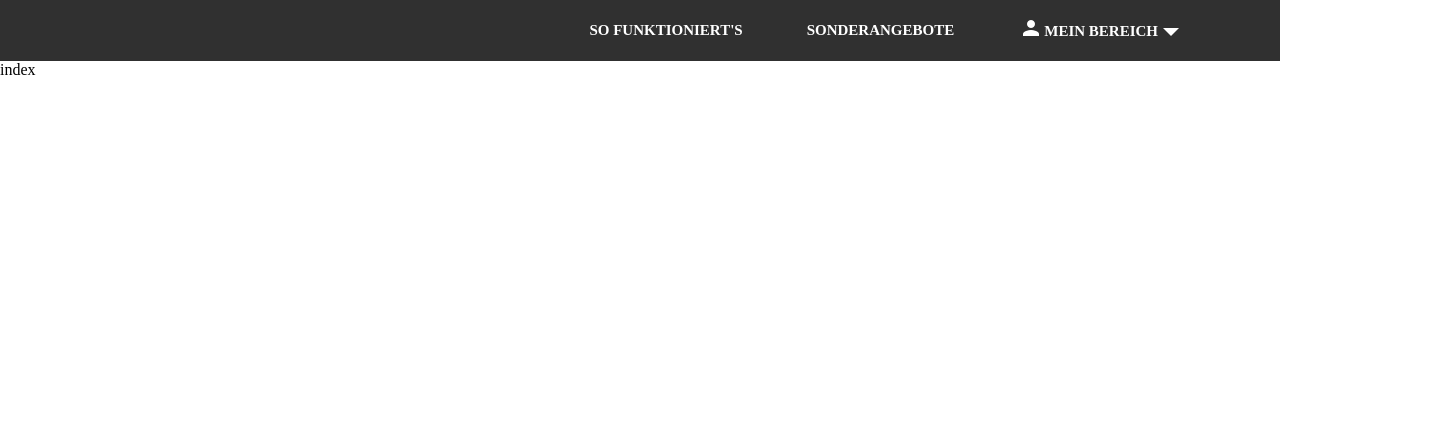
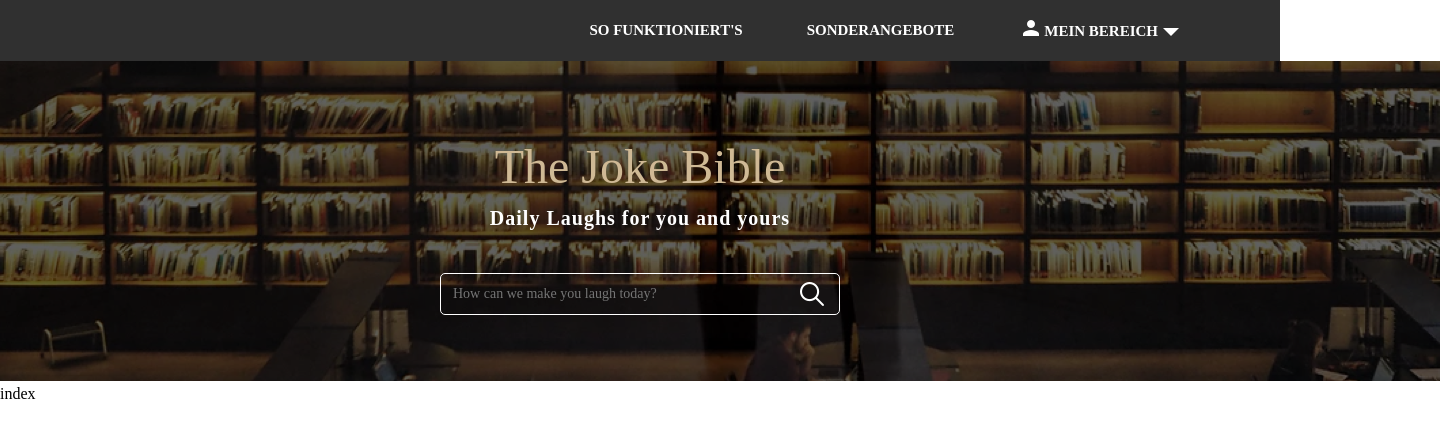
Before and after one commit to pemba1s1/joke-bible, a React (Create React App) app: page / in a window 1280 px wide. Shown: the top 438 px of the page, 1440 px wide, since content can reach past the window. Built offline with nearby package versions, Linux system fonts and the light colour scheme; a web font is replaced by a local one.

Commit message:
search bar and main title

```diff
--- /dev/null
+++ b/src/Components/MainTitle/index.js
@@ -0,0 +1,18 @@
+import React from 'react';
+import Img from '../../assets/assets_Homework_Front-End_01/bitmap.png';
+import { SearchBar } from '../Search';
+
+const MainTitle = () => {
+  return (
+    <div className="relative">
+      <img src={Img}></img>
+      <div className="maintitle">
+        <h1>The Joke Bible</h1>
+        <h2>Daily Laughs for you and yours</h2>
+        <SearchBar />
+      </div>
+    </div>
+  );
+};
+
+export default MainTitle;
--- /dev/null
+++ b/src/Components/Search/index.jsx
@@ -0,0 +1,10 @@
+import React from 'react';
+import Search from '../../assets/assets_Homework_Front-End_01/search-copy.png';
+
+export const SearchBar = () => {
+  return (
+    <div className="searchbar">
+      <input type="text" placeholder="How can we make you laugh today?" name="search" />
+    </div>
+  );
+};
--- a/src/Layout/index.jsx
+++ b/src/Layout/index.jsx
@@ -1,10 +1,12 @@
 import React from 'react';
+import MainTitle from '../Components/MainTitle';
 import Navbar from '../Components/Navbar';
 
 const Layout = ({ children }) => {
   return (
     <div>
       <Navbar />
+      <MainTitle />
       {children}
     </div>
   );
--- a/src/assets/Styles/build/index.css
+++ b/src/assets/Styles/build/index.css
@@ -62,4 +62,45 @@
   .dropdown:hover .dropdown-content {
     display: block; }
 
+.relative {
+  position: relative; }
+
+.maintitle {
+  position: absolute;
+  top: 50%;
+  left: 50%;
+  transform: translate(-50%, -50%);
+  text-align: center; }
+  .maintitle h1 {
+    font-size: 48px;
+    line-height: 1.5;
+    color: #cfb995;
+    font-weight: normal;
+    font-stretch: normal;
+    font-style: normal;
+    letter-spacing: normal; }
+  .maintitle h2 {
+    font-size: 20px;
+    color: #ffffff;
+    line-height: 1.5;
+    letter-spacing: 1px; }
+
+.searchbar {
+  display: flex;
+  margin-top: 40px;
+  width: 400px;
+  border: 1px solid white;
+  border-radius: 5px;
+  align-items: center; }
+  .searchbar input[type='text'] {
+    width: 100%;
+    padding: 12px 12px;
+    font-size: 14px;
+    border: none;
+    background: transparent;
+    color: #ffffff;
+    background: url(../../assets_Homework_Front-End_01/search-copy.png) 96% no-repeat; }
+    .searchbar input[type='text']:focus {
+      border: none; }
+
 /*# sourceMappingURL=index.css.map */
--- a/src/assets/Styles/global/style.scss
+++ b/src/assets/Styles/global/style.scss
@@ -79,3 +79,49 @@ $br: #cfb995;
     display: block;
   }
 }
+.relative {
+  position: relative;
+}
+.maintitle {
+  position: absolute;
+  top: 50%;
+  left: 50%;
+  transform: translate(-50%, -50%);
+  text-align: center;
+  h1 {
+    font-size: 48px;
+    line-height: 1.5;
+    color: $br;
+    font-weight: normal;
+    font-stretch: normal;
+    font-style: normal;
+    letter-spacing: normal;
+  }
+  h2 {
+    font-size: 20px;
+    color: $white-two;
+    line-height: 1.5;
+    letter-spacing: 1px;
+  }
+}
+
+.searchbar {
+  display: flex;
+  margin-top: 40px;
+  width: 400px;
+  border: 1px solid white;
+  border-radius: 5px;
+  align-items: center;
+  input[type='text'] {
+    width: 100%;
+    padding: 12px 12px;
+    font-size: 14px;
+    border: none;
+    background: transparent;
+    color: $white-two;
+    background: url(../../assets_Homework_Front-End_01/search-copy.png) 96% no-repeat;
+    &:focus {
+      border: none;
+    }
+  }
+}
```
Also changed, not shown: 2 other files (tests, documents, lock files or other folders).
